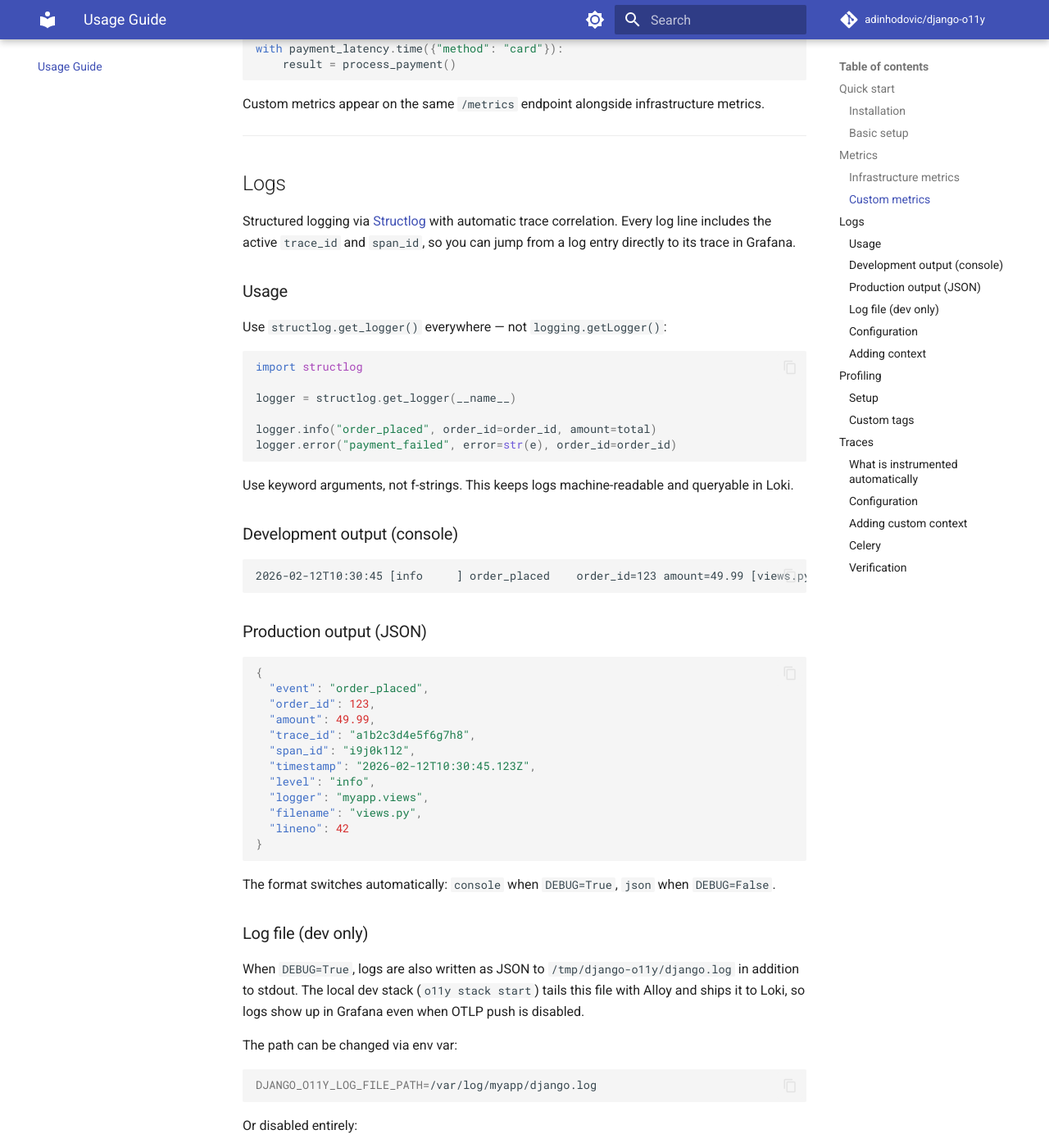
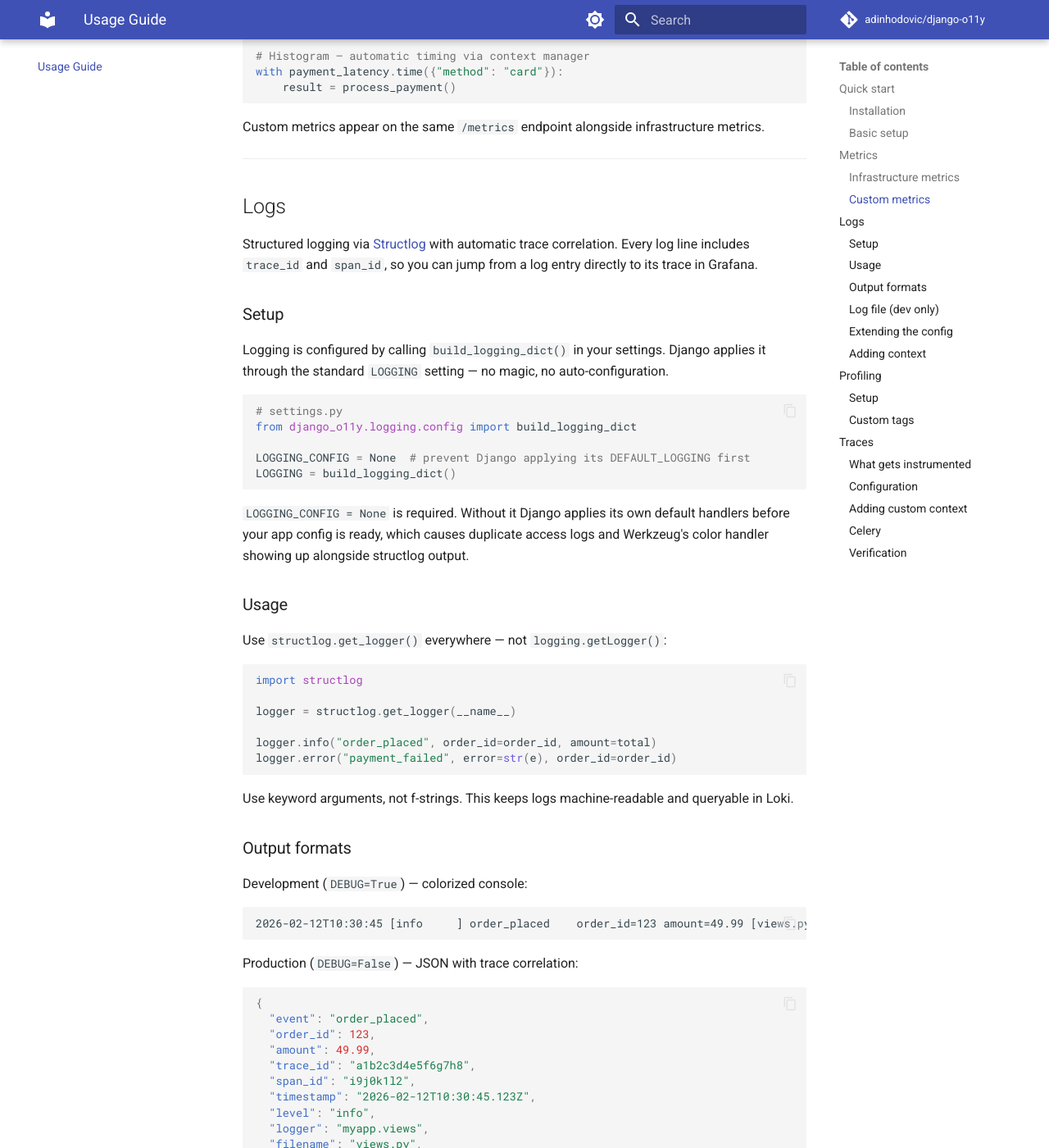
Before and after one commit to adinhodovic/django-o11y, an MkDocs documentation site: the page built from docs/usage.md, in a window 1280 px wide and 1400 px high, scrolled down 2679 px. Shown: the whole window at 82% size. Built offline with MkDocs 1.6.1 and Material for MkDocs 9.7.7, drawn with Linux system fonts in a browser that asks for light colours; comment, search, counter and statistics services are not loaded; some of the changed text lies outside the part shown.

Commit message:
fix: Use simple logging dicts

````diff
--- a/docs/usage.md
+++ b/docs/usage.md
@@ -27,6 +27,11 @@ Or pick what you need:
 Add to your Django settings:
 
 ```python
+from django_o11y.logging.config import build_logging_dict
+
+LOGGING_CONFIG = None
+LOGGING = build_logging_dict()
+
 INSTALLED_APPS = [
     "django_prometheus",
     "django_o11y",
@@ -130,7 +133,21 @@ Custom metrics appear on the same `/metrics` endpoint alongside infrastructure m
 
 ## Logs
 
-Structured logging via [Structlog](https://www.structlog.org/) with automatic trace correlation. Every log line includes the active `trace_id` and `span_id`, so you can jump from a log entry directly to its trace in Grafana.
+Structured logging via [Structlog](https://www.structlog.org/) with automatic trace correlation. Every log line includes `trace_id` and `span_id`, so you can jump from a log entry directly to its trace in Grafana.
+
+### Setup
+
+Logging is configured by calling `build_logging_dict()` in your settings. Django applies it through the standard `LOGGING` setting — no magic, no auto-configuration.
+
+```python
+# settings.py
+from django_o11y.logging.config import build_logging_dict
+
+LOGGING_CONFIG = None  # prevent Django applying its DEFAULT_LOGGING first
+LOGGING = build_logging_dict()
+```
+
+`LOGGING_CONFIG = None` is required. Without it Django applies its own default handlers before your app config is ready, which causes duplicate access logs and Werkzeug's color handler showing up alongside structlog output.
 
 ### Usage
 
@@ -147,13 +164,15 @@ logger.error("payment_failed", error=str(e), order_id=order_id)
 
 Use keyword arguments, not f-strings. This keeps logs machine-readable and queryable in Loki.
 
-### Development output (console)
+### Output formats
+
+Development (`DEBUG=True`) — colorized console:
 
 ```
 2026-02-12T10:30:45 [info     ] order_placed    order_id=123 amount=49.99 [views.py:42]
 ```
 
-### Production output (JSON)
+Production (`DEBUG=False`) — JSON with trace correlation:
 
 ```json
 {
@@ -170,36 +189,47 @@ Use keyword arguments, not f-strings. This keeps logs machine-readable and query
 }
 ```
 
-The format switches automatically: `console` when `DEBUG=True`, `json` when `DEBUG=False`.
+The format switches automatically based on `DEBUG`. Override it:
+
+```python
+LOGGING = build_logging_dict({"FORMAT": "json", "LEVEL": "INFO", ...})
+```
+
+Or via env var: `DJANGO_LOG_FORMAT=json`.
 
 ### Log file (dev only)
 
-When `DEBUG=True`, logs are also written as JSON to `/tmp/django-o11y/django.log` in addition to stdout. The local dev stack (`o11y stack start`) tails this file with Alloy and ships it to Loki, so logs show up in Grafana even when OTLP push is disabled.
+When `DEBUG=True`, logs are also written as JSON to `/tmp/django-o11y/django.log`. The local dev stack (`o11y stack start`) tails this file with Alloy and ships it to Loki, so logs show up in Grafana without needing OTLP push enabled. Useful when running `runserver` or `runserver_plus` directly on the host.
 
-The path can be changed via env var:
+Override the path:
 
 ```bash
 DJANGO_O11Y_LOG_FILE_PATH=/var/log/myapp/django.log
 ```
 
-Or disabled entirely:
+Disable it:
 
 ```bash
 DJANGO_O11Y_LOG_FILE_ENABLED=false
 ```
 
-### Configuration
+### Extending the config
+
+Pass `extra` to deep-merge additional loggers or handlers into the base dict:
 
 ```python
-DJANGO_O11Y = {
-    "LOGGING": {
-        "FORMAT": "json",           # "console" or "json"
-        "LEVEL": "INFO",
-        "REQUEST_LEVEL": "INFO",    # django_structlog request logs
-        "DATABASE_LEVEL": "WARNING" # set to "DEBUG" to log all SQL
-    }
-}
+from django_o11y.logging.config import build_logging_dict
+
+LOGGING_CONFIG = None
+LOGGING = build_logging_dict(extra={
+    "loggers": {
+        "myapp": {"level": "DEBUG"},
+        "myapp.payments": {"level": "WARNING"},
+    },
+})
 ```
+
+Nested dicts are merged rather than replaced, so you only need to specify what you want to change.
 
 ### Adding context
 
@@ -240,11 +270,11 @@ DJANGO_O11Y = {
 }
 ```
 
-Profiles are pushed to Pyroscope automatically on startup. View them in Grafana under **Explore → Pyroscope**.
+Profiles are pushed to Pyroscope on startup. View them in Grafana under **Explore → Pyroscope**.
 
 ### Custom tags
 
-Tag profiles with business context for filtering:
+Tag profiles with extra context for filtering:
 
 ```python
 DJANGO_O11Y = {
@@ -262,15 +292,15 @@ DJANGO_O11Y = {
 
 ## Traces
 
-Distributed tracing via [OpenTelemetry](https://opentelemetry.io/). Django requests, database queries, cache operations, and outbound HTTP calls are all instrumented automatically.
+Distributed tracing via [OpenTelemetry](https://opentelemetry.io/). Django requests, database queries, cache operations, and outbound HTTP calls are instrumented automatically.
 
-### What is instrumented automatically
+### What gets instrumented
 
 - Every HTTP request — span per view with status code, route, and user ID
 - Database queries — span per query (requires django-prometheus DB backend)
 - Outbound HTTP — spans for `requests` and `urllib3` calls (requires `django-o11y[http]`)
 - Redis — spans for cache operations (requires `django-o11y[redis]`)
-- Celery tasks — span per task, linked to the triggering request (requires `django-o11y[celery]`)
+- Celery tasks — span per task, linked to the request that triggered it (requires `django-o11y[celery]`)
 
 ### Configuration
 
@@ -324,7 +354,7 @@ DJANGO_O11Y = {
 }
 ```
 
-Observability is set up automatically via Celery signals when the worker starts. Tasks get a trace span linked to the request that triggered them, structured logs with `trace_id`/`span_id`, and task lifecycle metrics.
+Observability is set up via Celery signals when the worker starts. Each task gets a trace span linked to the request that triggered it, structured logs with `trace_id`/`span_id`, and task lifecycle metrics.
 
 ```python
 import structlog
--- a/pyproject.toml
+++ b/pyproject.toml
@@ -55,7 +55,7 @@ celery = [
 
 # Profiling support (push mode - optional)
 profiling = [
-    "pyroscope-io>=0.8.0",  # Only needed for push mode; pull mode uses Pyroscope server scraping
+    "pyroscope-io>=0.8.0",
 ]
 
 # Database instrumentation
````
Also changed, not shown: other parts of docs/usage.md (+2 -4 lines), docs/configuration.md (+0 -2 lines), docs/index.md (+16 -16 lines), 7 other files.
